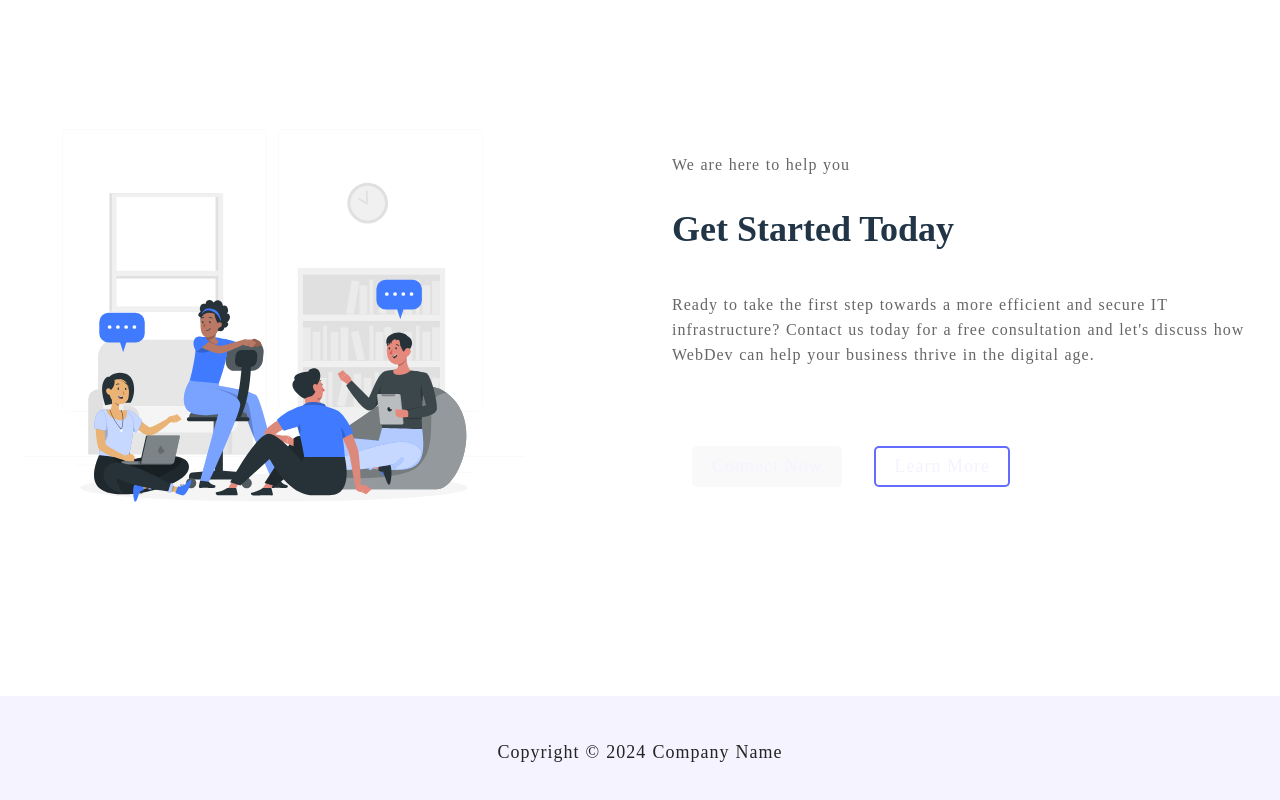
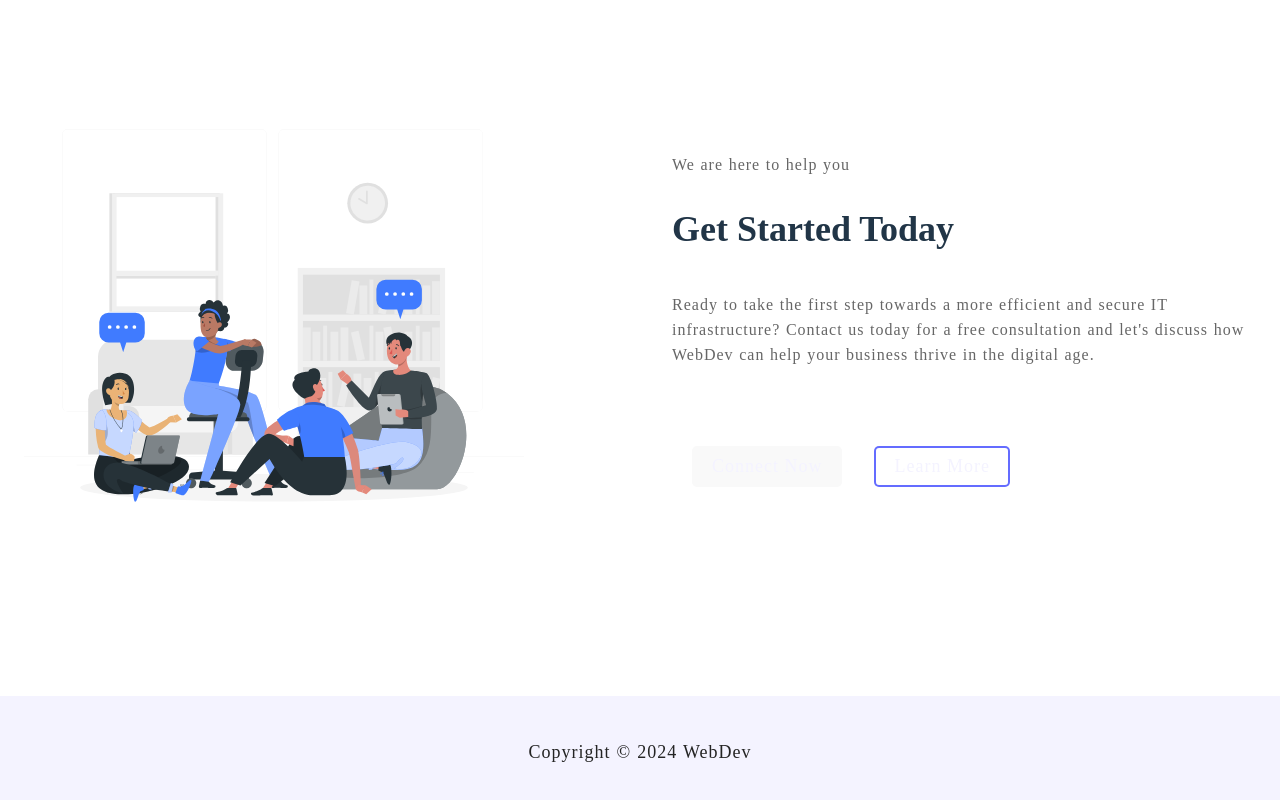
Before and after one commit to Wasikur/fullstack-service, a React (Vite) app in the folder client/: page / in a window 1280 px wide. Shown: the part 1313-2113 px from the top of the page. Built offline with nearby package versions, Linux system fonts and the light colour scheme; no server answers.

Commit message:
Update Footer.jsx

```diff
--- a/client/src/components/Footer.jsx
+++ b/client/src/components/Footer.jsx
@@ -6,7 +6,7 @@ const Footer = () => {
   return (
     <footer className="container-footer">
       <div className="footer-text">
-        <p>Copyright &copy; 2024 Company Name</p>
+        <p>Copyright &copy; 2024 WebDev</p>
       </div>
     </footer>
   );
```
